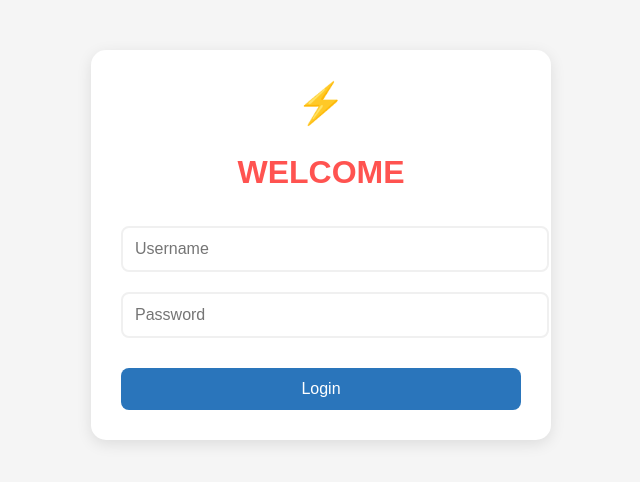
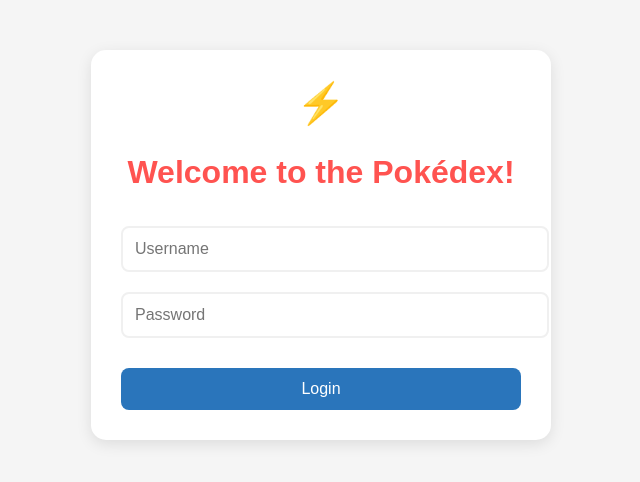
Before and after one commit to Strik412/activity, a plain HTML site: page frontend/index.html in a window 1280 px wide. Shown: the whole page, without its empty margins (319-959 px from the left). Drawn offline with Linux system fonts and the light colour scheme.

Commit message:
Update welcome message in index.html to enhance user experience

```diff
--- a/frontend/index.html
+++ b/frontend/index.html
@@ -8,7 +8,7 @@
 </head>
 <body>
     <div class="login-container">
-        <h2>WELCOME</h2>
+        <h2>Welcome to the Pokédex!</h2>
         <form id="loginForm">
             <input type="text" id="username" placeholder="Username" required>
             <input type="password" id="password" placeholder="Password" required>
```
